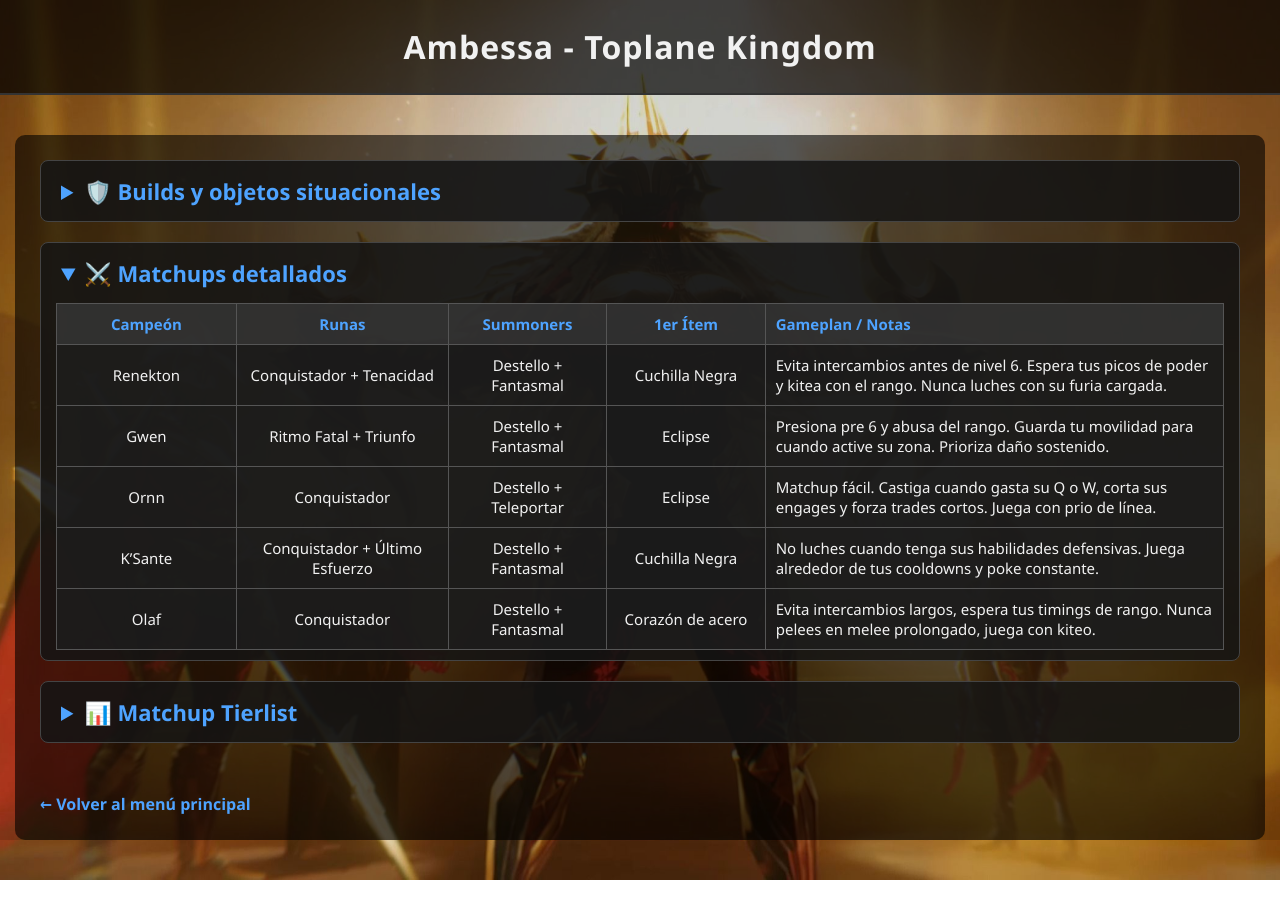
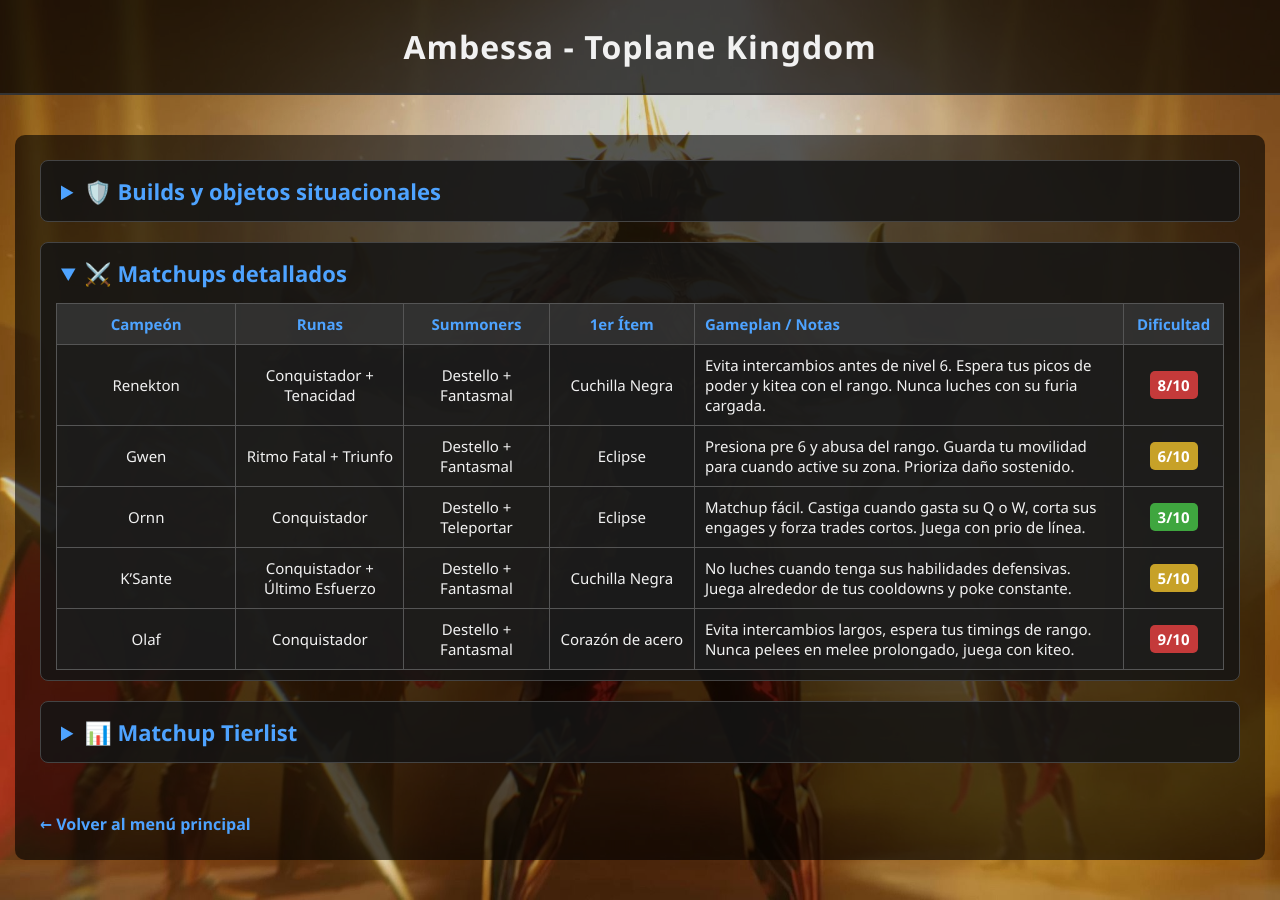
Before and after one commit to rcalcor1304x/toplane-kingdom, a plain HTML site: page ambessa.html in a window 1280 px wide. Drawn offline with Linux system fonts and the light colour scheme.

Commit message:
Update ambessa.html

```diff
--- a/ambessa.html
+++ b/ambessa.html
@@ -27,7 +27,7 @@
     }
 
     main {
-      max-width: 1200px; /* más ancho */
+      max-width: 1200px;
       margin: 40px auto;
       padding: 25px;
       background-color: rgba(0, 0, 0, 0.6);
@@ -79,11 +79,24 @@
     }
 
     /* Ajuste de anchos por columna */
-    th:nth-child(1), td:nth-child(1) { width: 15%; } /* Campeón */
-    th:nth-child(2), td:nth-child(2) { width: 18%; } /* Runas */
-    th:nth-child(3), td:nth-child(3) { width: 13%; } /* Summoners */
-    th:nth-child(4), td:nth-child(4) { width: 13%; } /* Primer objeto */
-    th:nth-child(5), td:nth-child(5) { width: 41%; text-align: left; padding-left: 10px; } /* Gameplan */
+    th:nth-child(1), td:nth-child(1) { width: 14%; } /* Campeón */
+    th:nth-child(2), td:nth-child(2) { width: 13%; } /* Runas */
+    th:nth-child(3), td:nth-child(3) { width: 11%; } /* Summoners */
+    th:nth-child(4), td:nth-child(4) { width: 11%; } /* 1er Ítem */
+    th:nth-child(5), td:nth-child(5) { width: 36%; text-align: left; padding-left: 10px; } /* Gameplan */
+    th:nth-child(6), td:nth-child(6) { width: 7%; } /* Dificultad */
+
+    .dificultad {
+      font-weight: bold;
+      border-radius: 5px;
+      padding: 4px 8px;
+      display: inline-block;
+      color: white;
+    }
+
+    .facil { background-color: #3fa63f; }   /* Verde */
+    .media { background-color: #c7a128; }   /* Amarillo */
+    .dificil { background-color: #c43a3a; } /* Rojo */
 
     img.tierlist {
       width: 100%;
@@ -135,6 +148,7 @@
           <th>Summoners</th>
           <th>1er Ítem</th>
           <th>Gameplan / Notas</th>
+          <th>Dificultad</th>
         </tr>
         <tr>
           <td>Renekton</td>
@@ -142,6 +156,7 @@
           <td>Destello + Fantasmal</td>
           <td>Cuchilla Negra</td>
           <td>Evita intercambios antes de nivel 6. Espera tus picos de poder y kitea con el rango. Nunca luches con su furia cargada.</td>
+          <td><span class="dificultad dificil">8/10</span></td>
         </tr>
         <tr>
           <td>Gwen</td>
@@ -149,6 +164,7 @@
           <td>Destello + Fantasmal</td>
           <td>Eclipse</td>
           <td>Presiona pre 6 y abusa del rango. Guarda tu movilidad para cuando active su zona. Prioriza daño sostenido.</td>
+          <td><span class="dificultad media">6/10</span></td>
         </tr>
         <tr>
           <td>Ornn</td>
@@ -156,6 +172,7 @@
           <td>Destello + Teleportar</td>
           <td>Eclipse</td>
           <td>Matchup fácil. Castiga cuando gasta su Q o W, corta sus engages y forza trades cortos. Juega con prio de línea.</td>
+          <td><span class="dificultad facil">3/10</span></td>
         </tr>
         <tr>
           <td>K’Sante</td>
@@ -163,6 +180,7 @@
           <td>Destello + Fantasmal</td>
           <td>Cuchilla Negra</td>
           <td>No luches cuando tenga sus habilidades defensivas. Juega alrededor de tus cooldowns y poke constante.</td>
+          <td><span class="dificultad media">5/10</span></td>
         </tr>
         <tr>
           <td>Olaf</td>
@@ -170,8 +188,8 @@
           <td>Destello + Fantasmal</td>
           <td>Corazón de acero</td>
           <td>Evita intercambios largos, espera tus timings de rango. Nunca pelees en melee prolongado, juega con kiteo.</td>
+          <td><span class="dificultad dificil">9/10</span></td>
         </tr>
-        <!-- Puedes seguir agregando más filas -->
       </table>
     </details>
 
@@ -179,7 +197,7 @@
     <details>
       <summary>📊 Matchup Tierlist</summary>
       <p>Tierlist de Matchups:</p>
-      <img src="IMG_0688.jpeg" alt="Tierlist de Ambessa" class="tierlist">
+      <img src="img/ambessa-tierlist.jpg" alt="Tierlist de Ambessa" class="tierlist">
     </details>
 
     <a href="index.html" class="volver">← Volver al menú principal</a>
```
